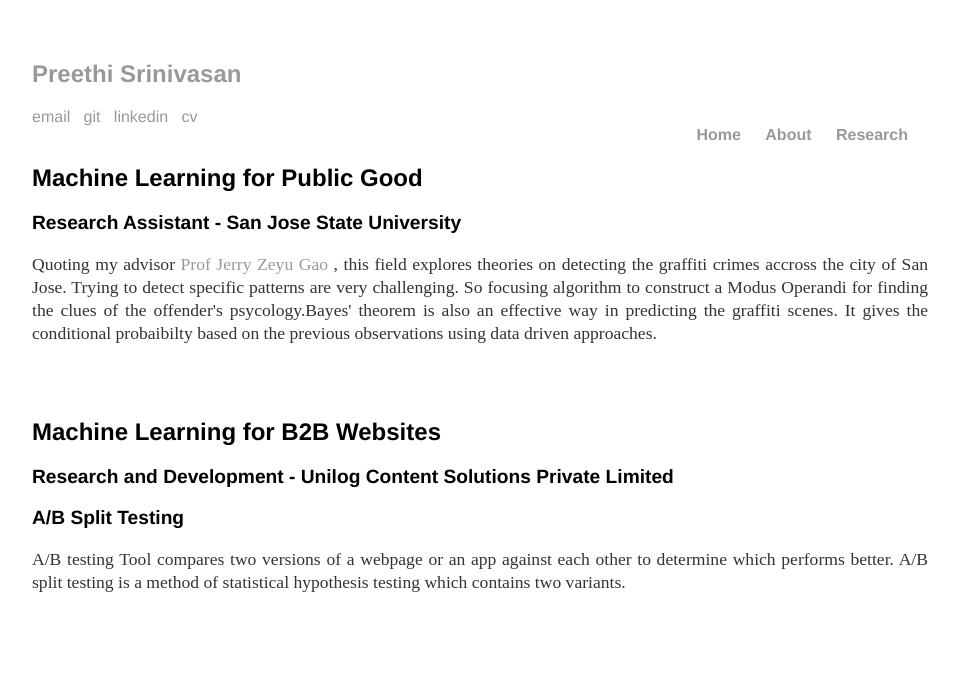
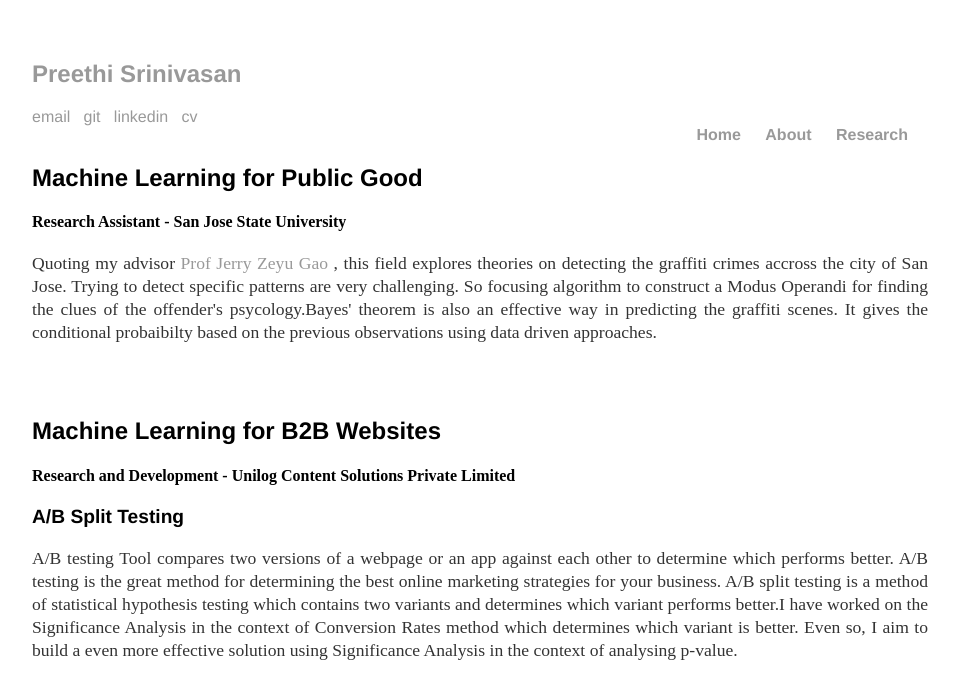
Before and after one commit to mrajesh971/mrajesh971.github.io, a Jekyll site: the page built from Research/index.html, in a window 1280 px wide. Shown: the top 699 px of the page, without its empty margins (160-1119 px from the left). Built offline with Jekyll 4.4.1, drawn with Linux system fonts in a browser that asks for light colours.

Commit message:
Update index.html

```diff
--- a/Research/index.html
+++ b/Research/index.html
@@ -3,18 +3,16 @@ layout: default
 title: My Research
 ---
 <div>
-	<h2>Machine Learning for Public Good</h2>
-	<h3> Research Assistant - San Jose State University</h3>
+	<h2>Machine Learning for Public Good</h2> <h4> Research Assistant - San Jose State University</h4>
 	<p>Quoting my advisor <a href="http://www.engr.sjsu.edu/gaojerry/"> Prof Jerry Zeyu Gao </a>, this field explores theories on detecting the graffiti crimes accross the city of San Jose. Trying to detect specific patterns are very challenging. So focusing algorithm to construct a Modus Operandi for finding the clues of the offender's psycology.Bayes' theorem is also an effective way in predicting the graffiti scenes. It gives the conditional probaibilty based on the previous observations using data driven approaches.    </p>
 
 	<br>
 	<br>
-	<h2>Machine Learning for B2B Websites</h2>
-	<h3> Research and Development - Unilog Content Solutions Private Limited</h3>
+	<h2>Machine Learning for B2B Websites</h2> <h4> Research and Development - Unilog Content Solutions Private Limited</h4>
 	<div>
 	<h3> A/B Split Testing</h3>
 	<a href="#"></a>
-	<p> A/B testing Tool compares two versions of a webpage or an app against each other to determine which performs better. A/B split testing is a method of statistical hypothesis testing which contains two variants.</p>
+	<p> A/B testing Tool compares two versions of a webpage or an app against each other to determine which performs better. A/B testing is the great method for determining the best online marketing strategies for your business. A/B split testing is a method of statistical hypothesis testing which contains two variants and determines which variant performs better.I have worked on the Significance Analysis in the context of Conversion Rates method which determines which variant is better. Even so, I aim to build a even more effective solution using Significance Analysis in the context of analysing p-value. </p>
 	</div>
 
 
```
